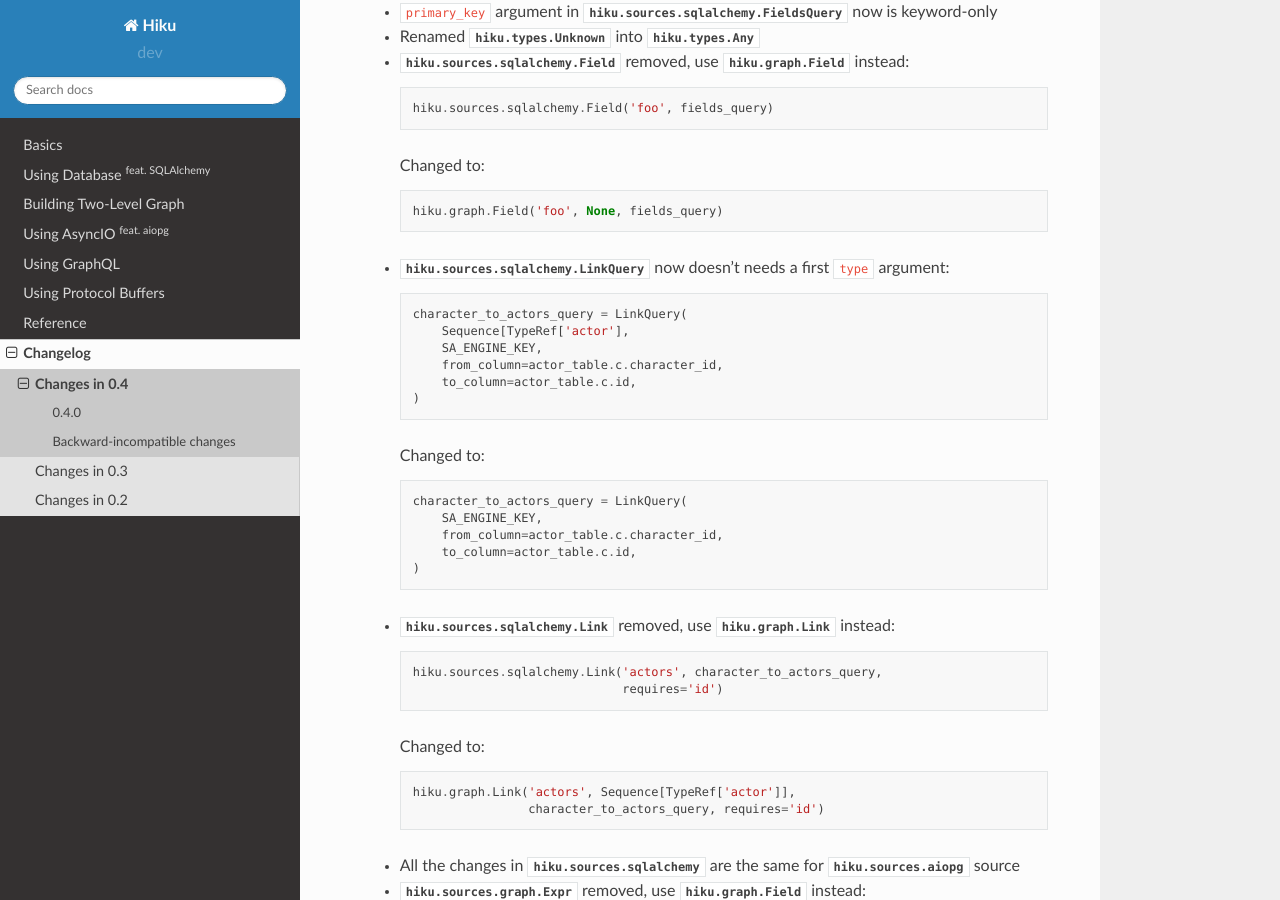
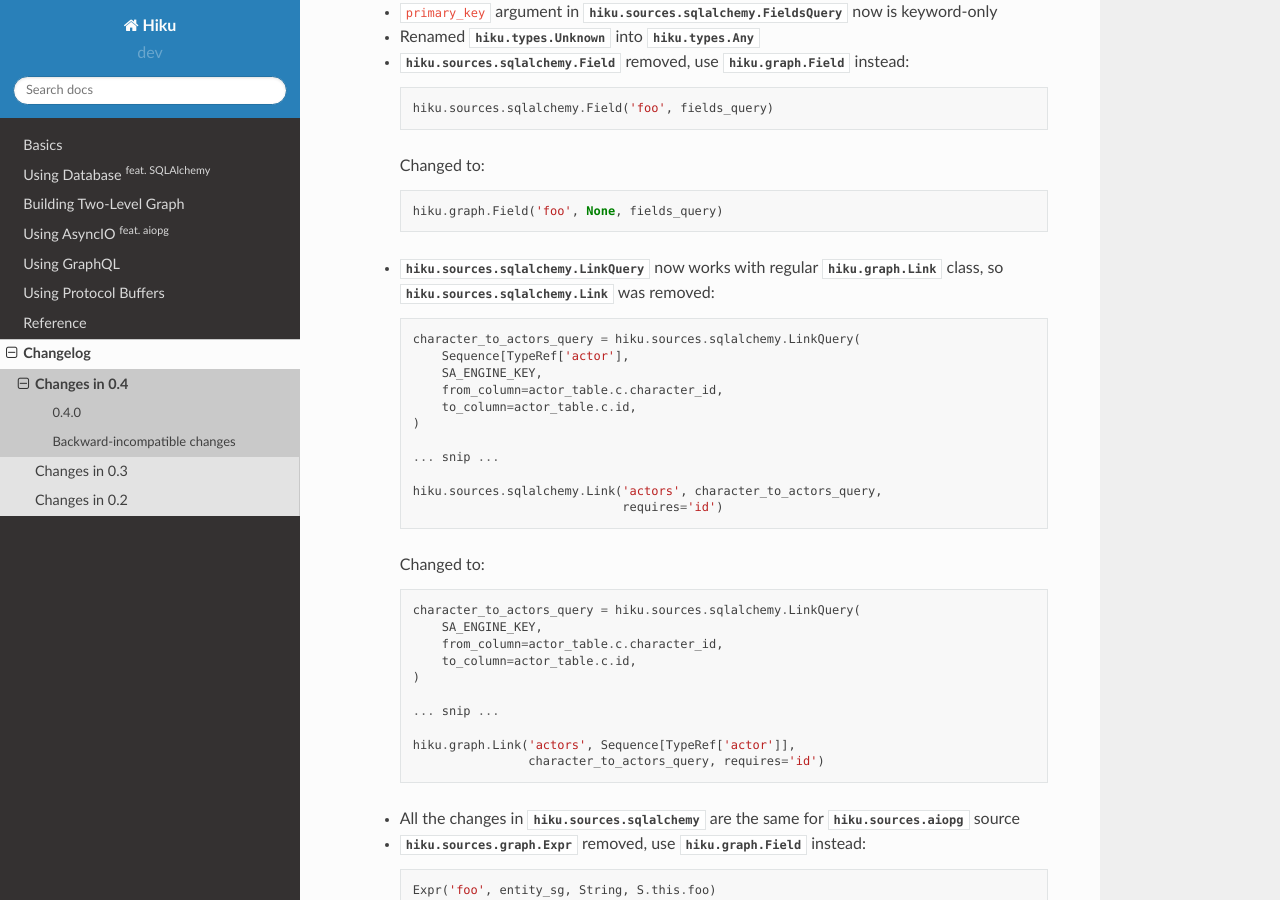
Before and after one commit to evo-company/hiku, a Sphinx documentation site: the page built from docs/changelog/changes_04.rst, in a window 1280 px wide and 900 px high, scrolled down 444 px. Built offline with Sphinx 7.4.7 and the Read the Docs theme 2.0.0, drawn with Linux system fonts in a browser that asks for light colours.

Commit message:
Improved migration note in the changelog

```diff
--- a/docs/changelog/changes_04.rst
+++ b/docs/changelog/changes_04.rst
@@ -33,32 +33,20 @@ Backward-incompatible changes
 
       hiku.graph.Field('foo', None, fields_query)
 
-  - :py:class:`hiku.sources.sqlalchemy.LinkQuery` now doesn't needs a first
-    ``type`` argument:
+  - :py:class:`hiku.sources.sqlalchemy.LinkQuery` now works with regular
+    :py:class:`hiku.graph.Link` class, so :py:class:`hiku.sources.sqlalchemy.Link`
+    was removed:
 
     .. code-block:: python
 
-      character_to_actors_query = LinkQuery(
+      character_to_actors_query = hiku.sources.sqlalchemy.LinkQuery(
           Sequence[TypeRef['actor'],
           SA_ENGINE_KEY,
           from_column=actor_table.c.character_id,
           to_column=actor_table.c.id,
       )
 
-    Changed to:
-
-    .. code-block:: python
-
-      character_to_actors_query = LinkQuery(
-          SA_ENGINE_KEY,
-          from_column=actor_table.c.character_id,
-          to_column=actor_table.c.id,
-      )
-
-  - :py:class:`hiku.sources.sqlalchemy.Link` removed, use
-    :py:class:`hiku.graph.Link` instead:
-
-    .. code-block:: python
+      ... snip ...
 
       hiku.sources.sqlalchemy.Link('actors', character_to_actors_query,
                                    requires='id')
@@ -66,6 +54,14 @@ Backward-incompatible changes
     Changed to:
 
     .. code-block:: python
+
+      character_to_actors_query = hiku.sources.sqlalchemy.LinkQuery(
+          SA_ENGINE_KEY,
+          from_column=actor_table.c.character_id,
+          to_column=actor_table.c.id,
+      )
+
+      ... snip ...
 
       hiku.graph.Link('actors', Sequence[TypeRef['actor']],
                       character_to_actors_query, requires='id')
```
